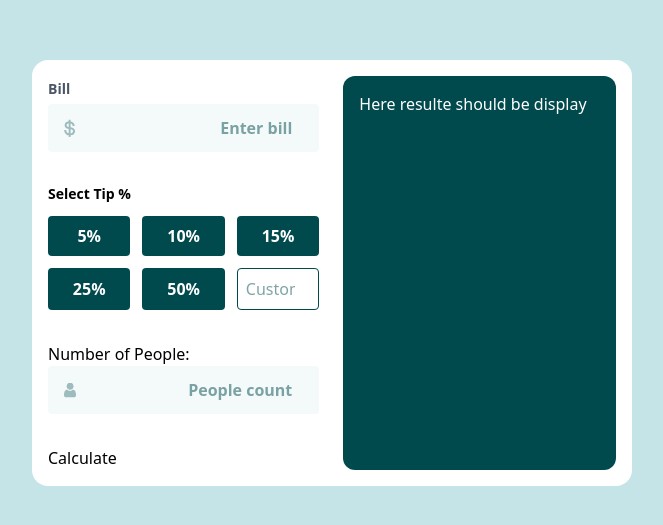
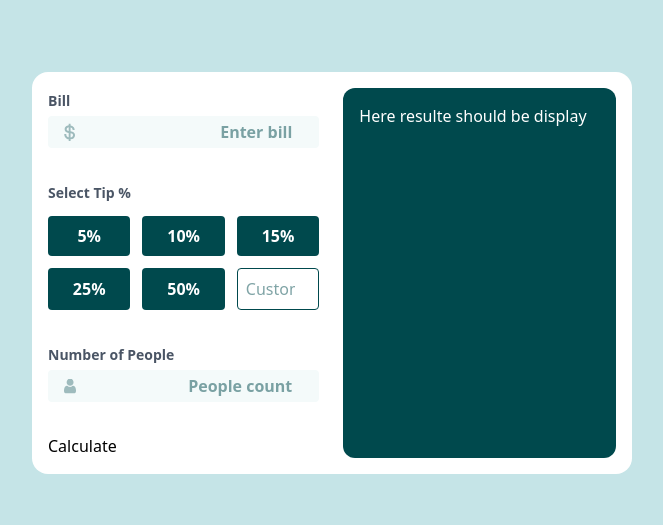
Before and after one commit to Skyz03/Tip-Calculator-Animation, a React (Vite) app: page / in a window 1280 px wide. Shown: the part 127-652 px from the top of the page, without its empty margins (308-971 px from the left). Built offline with nearby package versions, Linux system fonts and the light colour scheme.

Commit message:
fix stying in number people section

```diff
--- a/src/components/TipCalculator.jsx
+++ b/src/components/TipCalculator.jsx
@@ -35,7 +35,7 @@ export default function TipCalculator() {
             />
             <input
               type="number"
-              className="w-full bg-[hsl(189,41%,97%)] p-3 pl-10 pr-3 text-right text-[hsl(183,100%,15%)] rounded-sm font-bold outline-none focus:ring-2 focus:ring-[hsl(172,67%,45%)]"
+              className="w-full bg-[hsl(189,41%,97%)] p-1 pl-10 pr-3 text-right text-[hsl(183,100%,15%)] rounded-sm font-bold outline-none focus:ring-2 focus:ring-[hsl(172,67%,45%)]"
               placeholder="Enter bill"
               {...register("bill", { required: true, min: 1 })}
             />
@@ -46,7 +46,7 @@ export default function TipCalculator() {
 
         {/* Tip Select Buttons section */}
         <section className="mb-8">
-          <label className="block text-sm font-semibold">Select Tip %</label>
+          <label  className="text-sm text-gray-600 font-semibold">Select Tip %</label>
           <div className="grid grid-cols-3 gap-3 my-3">
             {tipOptions.map((tip) => (
               <button
@@ -77,13 +77,13 @@ export default function TipCalculator() {
 
         {/* Number of People section */}
         <section className="mb-8">
-          <label>Number of People:</label>
-          <div className="relative">
+          <label  className="text-sm text-gray-600 font-semibold">Number of People</label>
+          <div className="relative mt-1">
             <img src={iconPerson} alt="personIcon"
               className="absolute left-4 top-1/2 -translate-y-1/2 w-3" />
             <input
               type="number"
-              className="w-full bg-[hsl(189,41%,97%)] p-3 pl-10 pr-3 text-right text-[hsl(183,100%,15%)] rounded-sm font-bold outline-none focus:ring-2 focus:ring-[hsl(172,67%,45%)]"
+              className="w-full bg-[hsl(189,41%,97%)] p-1 pl-10 pr-3 text-right text-[hsl(183,100%,15%)] rounded-sm font-bold outline-none focus:ring-2 focus:ring-[hsl(172,67%,45%)]"
               placeholder="People count"
               {...register("people", { required: true, min: 1 })}
             />
```
